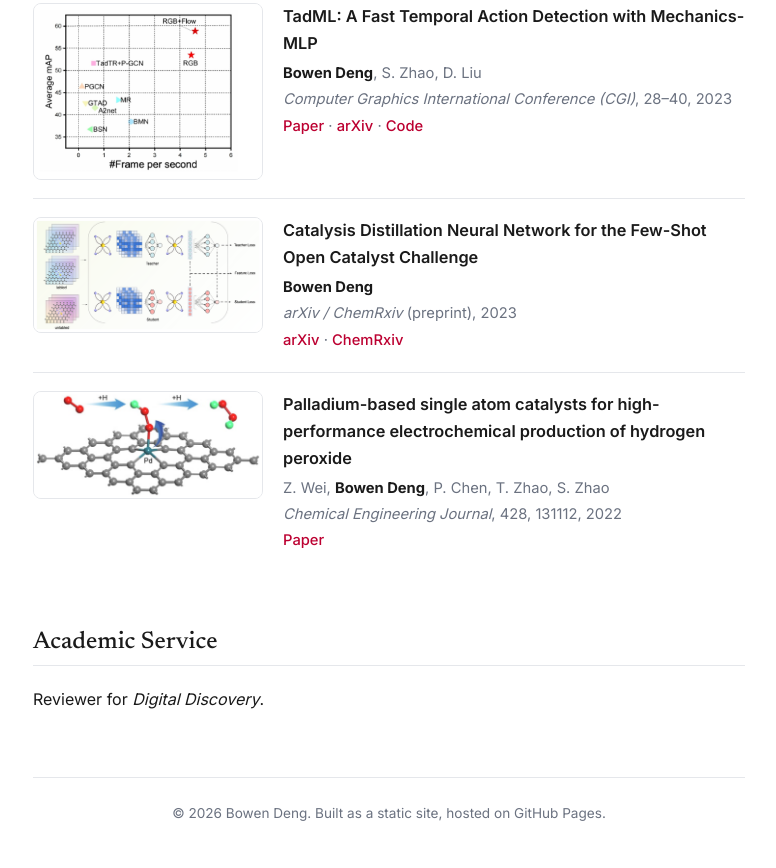
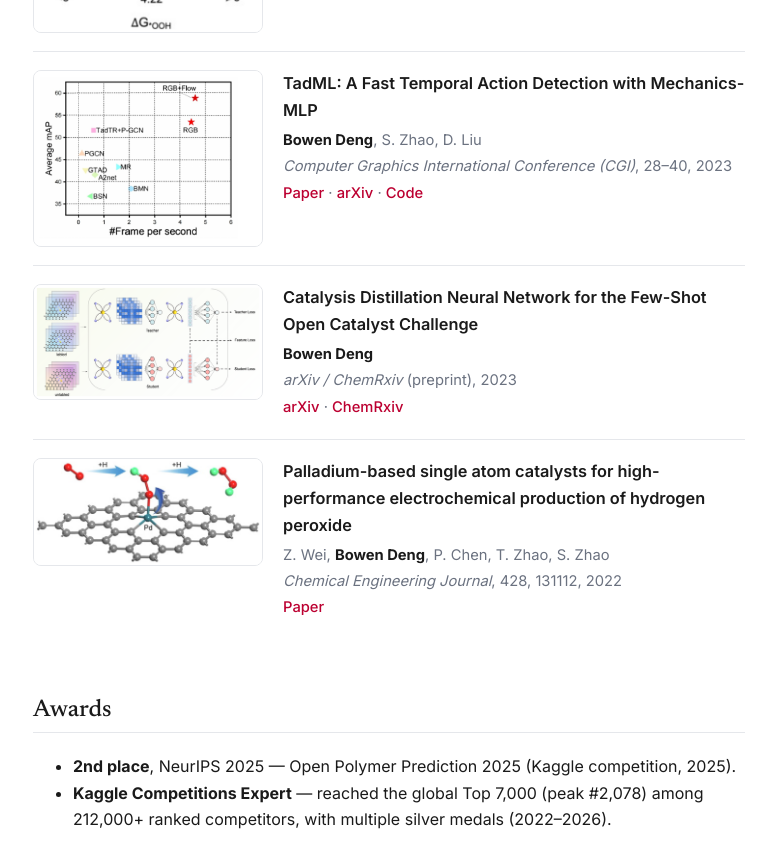
Before and after one commit to BonedDeng/BonedDeng.github.io, a plain HTML site: page index.html in a window 1280 px wide. Shown: the part 1922-2790 px from the top of the page, without its empty margins (251-1027 px from the left). Drawn offline with Linux system fonts and the light colour scheme; no server answers.

Commit message:
Add Kaggle awards: NeurIPS 2025 Open Polymer Prediction 2nd place + Competitions Expert

```diff
--- a/index.html
+++ b/index.html
@@ -112,6 +112,7 @@
       <ul class="news-list">
         <!-- EDIT ME: add newest on top. Keep the list short (5–8 items). -->
         <li><span class="date">2026</span> <em>MLIP-Enhanced Thermochemistry Predictions across Organic Chemical Space</em> accepted in <em>Journal of Chemical Theory and Computation</em>. I am on the job market!</li>
+        <li><span class="date">2025&nbsp;·&nbsp;Dec</span> 🏆 2nd place in the <em>NeurIPS 2025 — Open Polymer Prediction 2025</em> competition (Kaggle).</li>
         <li><span class="date">2025&nbsp;·&nbsp;Nov</span> Paper on screening Diels–Alder reaction space published in <em>Digital Discovery</em>.</li>
         <li><span class="date">2025</span> Paper on graph-based thermodynamic property prediction published in <em>J. Chem. Inf. Model.</em></li>
       </ul>
@@ -243,6 +244,17 @@
     </section>
 
     <!-- ============================================================
+         AWARDS
+         ============================================================ -->
+    <section id="awards">
+      <h2>Awards</h2>
+      <ul>
+        <li><strong>2nd place</strong>, NeurIPS 2025 — Open Polymer Prediction 2025 (Kaggle competition, 2025).</li>
+        <li><strong>Kaggle Competitions Expert</strong> — reached the global Top 7,000 (peak #2,078) among 212,000+ ranked competitors, with multiple silver medals (2022–2026).</li>
+      </ul>
+    </section>
+
+    <!-- ============================================================
          ACADEMIC SERVICE
          ============================================================ -->
     <section id="academic-service">
```
